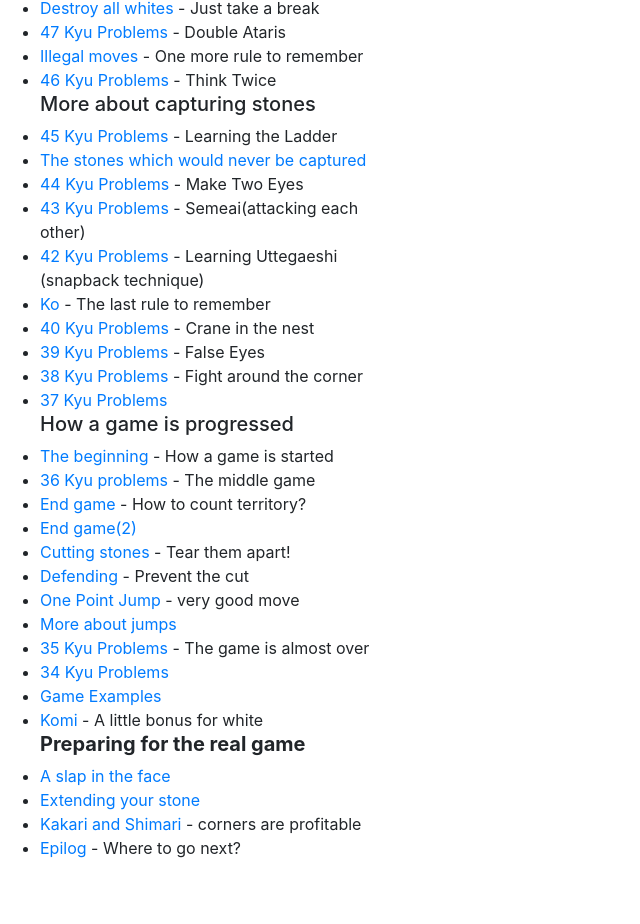
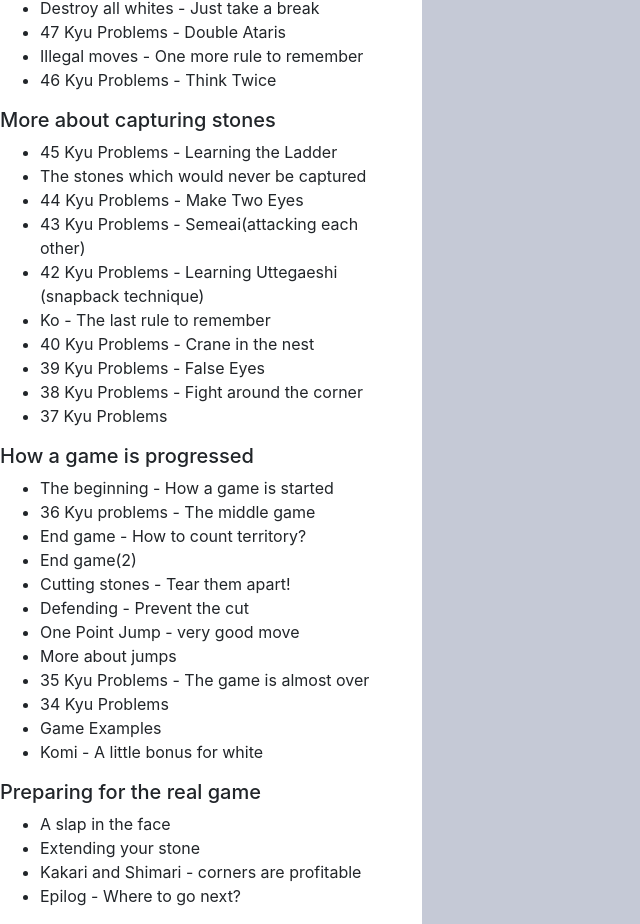
Before and after one commit to avionipevaju/GoEverywhere-Tutorial, an Angular app: page / in a window 1280 px wide. Shown: the part 260-1184 px from the top of the page, without its empty margins (0-640 px from the left). Before the commit the page ends 1136 px from the top, so only its background shows below. Built offline with nearby package versions, Linux system fonts and the light colour scheme.

Commit message:
Added background color Small fixes

```diff
--- a/src/app/app.component.css
+++ b/src/app/app.component.css
@@ -4,4 +4,5 @@
 
 #mainWindow{
   margin-top: 3em;
+  background: #c5c9d6;
 }
--- a/src/app/capture/capture.component.css
+++ b/src/app/capture/capture.component.css
@@ -1,8 +1,19 @@
 #board{
   margin:auto;
   width: 40%;
+  padding-bottom: 3em;
 }
 
-#component{
-  background: #c5c9d6;
+h4{
+  margin-top:1em;
 }
+
+#control{
+  margin:auto;
+  margin-right: 10em;
+  margin-bottom: 2em;
+}
+
+#instructions{
+  padding:1em;
+}
--- a/src/app/capture/capture.component.html
+++ b/src/app/capture/capture.component.html
@@ -1,10 +1,12 @@
-<div id="component">
 <h4 class="text-center">50 Kyu Problems</h4>
-<p> You can click on the board and take the opponent's stones.
+<p id="instructions"> You can click on the board and take the opponent's stones.
 
   If you see the word failed, just "retry" until you get the success message below the board.
 
   Here, a 9 x 9 board is used. Normally, a 19 x 19 board is used. The smaller board is recommended for beginners. </p>
-<div id="board"></div>
-  <button (click)="resetBoard()" class="btn btn-primary">Reset Board</button>
+  <div id="control" class="text-right">
+    <button (click)="resetBoard()" id="resetBtn" class="btn btn-primary">Reset Board</button>
+  </div>
+
+  <div id="board">
 </div>
--- a/src/app/content/content.component.html
+++ b/src/app/content/content.component.html
@@ -1,5 +1,5 @@
+<h5>Basic rules and how to capture stones</h5>
 <ul class="text-left" id="list">
-  <h5>Basic rules and how to capture stones</h5>
   <li>
     <a [routerLink]="" (click)='change("")'>Introduction</a>
   <li>
@@ -8,95 +8,99 @@
     <a [routerLink]="" (click)='change("capture")' >50 Kyu Problems</a>
     - Capture Atari Stones!
   <li>
-    <a href="">49 Kyu Problems</a>
+    <a [routerLink]="" (click)='change("")'>49 Kyu Problems</a>
     - A bit more difficult
   <li>
-    <a href="">48 Kyu Problems</a>
+    <a [routerLink]="" (click)='change("")'>48 Kyu Problems</a>
     - Capture anyway!
   <li>
-    <a href="">Destroy all whites</a>
+    <a [routerLink]="" (click)='change("")'>Destroy all whites</a>
     - Just take a break
   <li>
-    <a href="">47 Kyu Problems</a>
+    <a [routerLink]="" (click)='change("")'>47 Kyu Problems</a>
     - Double Ataris
   <li>
-    <a href="">Illegal moves</a>
+    <a [routerLink]="" (click)='change("")'>Illegal moves</a>
     - One more rule to remember
   <li>
-    <a href="">46 Kyu Problems</a> - Think Twice
+    <a [routerLink]="" (click)='change("")'>46 Kyu Problems</a> - Think Twice
   </li>
-
-
-  <h5>More about capturing stones</h5>
+</ul>
+<h5>More about capturing stones</h5>
+<ul>
   <li>
-    <a href="P45K.html" target="body">45 Kyu Problems</a>
+    <a [routerLink]="" (click)='change("")'>45 Kyu Problems</a>
     - Learning the Ladder
   <li>
-    <a href="nigan.html" target="body">The stones which would never be captured</a>
+    <a [routerLink]="" (click)='change("")'>The stones which would never be captured</a>
   <li>
-    <a href="P44K.html" target="body">44 Kyu Problems</a>
+    <a [routerLink]="" (click)='change("")'>44 Kyu Problems</a>
     - Make Two Eyes
   <li>
-    <a href="P43K.html" target="body">43 Kyu Problems</a>
+    <a [routerLink]="" (click)='change("")'>43 Kyu Problems</a>
     - Semeai(attacking each other)
   <li>
-    <a href="P42K.html" target="body">42 Kyu Problems</a>
+    <a [routerLink]="" (click)='change("")'>42 Kyu Problems</a>
     - Learning Uttegaeshi (snapback technique)
   <li>
-    <a href="ko.html" target="body">Ko</a>
+    <a [routerLink]="" (click)='change("")'>Ko</a>
     - The last rule to remember
   <li>
-    <a href="P40K.html" target="body">40 Kyu Problems</a>
+    <a [routerLink]="" (click)='change("")'>40 Kyu Problems</a>
     - Crane in the nest
   <li>
-    <a href="falseeye.html" target="body">39 Kyu Problems</a>
+    <a [routerLink]="" (click)='change("")'>39 Kyu Problems</a>
     - False Eyes
   <li>
-    <a href="cornerwar.html" target="body">38 Kyu Problems</a>
+    <a [routerLink]="" (click)='change("")'>38 Kyu Problems</a>
     - Fight around the corner
   <li>
-    <a href="complex.html" target="body">37 Kyu Problems</a>
-    <h5>How a game is progressed</h5>
+    <a [routerLink]="" (click)='change("")'>37 Kyu Problems</a>
+</li>
+</ul>
+<h5>How a game is progressed</h5>
+<ul>
   <li>
-    <a href="fuseki.html" target="body">The beginning</a>
+    <a [routerLink]="" (click)='change("")'>The beginning</a>
     - How a game is started
   <li>
-    <a href="middle.html" target="body">36 Kyu problems</a>
+    <a [routerLink]="" (click)='change("")'>36 Kyu problems</a>
     - The middle game
   <li>
-    <a href="count.html" target="body">End game</a>
+    <a [routerLink]="" (click)='change("")'>End game</a>
     - How to count territory?
   <li>
-    <a href="count2.html" target="body">End game(2)</a>
+    <a [routerLink]="" (click)='change("")'>End game(2)</a>
   <li>
-    <a href="cut.html" target="body">Cutting stones</a>
+    <a [routerLink]="" (click)='change("")'>Cutting stones</a>
     - Tear them apart!
   <li>
-    <a href="defend.html" target="body">Defending</a>
+    <a [routerLink]="" (click)='change("")'>Defending</a>
     - Prevent the cut
   <li>
-    <a href="1ken.html" target="body">One Point Jump</a>
+    <a [routerLink]="" (click)='change("")'>One Point Jump</a>
     - very good move
   <li>
-    <a href="2ken.html" target="body">More about jumps</a>
+    <a [routerLink]="" (click)='change("")'>More about jumps</a>
   <li>
-    <a href="end.html" target="body">35 Kyu Problems</a>
+    <a [routerLink]="" (click)='change("")'>35 Kyu Problems</a>
     - The game is almost over
   <li>
-    <a href="hitome.html" target="body">34 Kyu Problems</a>
+    <a [routerLink]="" (click)='change("")'>34 Kyu Problems</a>
   <li>
-    <a href="samplegame.html" target="body">Game Examples</a>
+    <a [routerLink]="" (click)='change("")'>Game Examples</a>
   <li>
-    <a href="komi.html" target="body">Komi</a> - A little bonus for white
-    <h5><b>Preparing for the real game</b></h5>
+    <a [routerLink]="" (click)='change("")'>Komi</a> - A little bonus for white
+</li>
+</ul>
+<h5>Preparing for the real game</h5>
+<ul>
   <li>
-    <a href="tsukehane.html" target="body">A slap in the face</a>
+    <a [routerLink]="" (click)='change("")'>A slap in the face</a>
   <li>
-    <a href="hanenobi.html" target="body">Extending your stone</a>
+    <a [routerLink]="" (click)='change("")'>Extending your stone</a>
   <li>
-    <a href="kakari.html" target="body">Kakari and Shimari</a> - corners are profitable
+    <a [routerLink]="" (click)='change("")'>Kakari and Shimari</a> - corners are profitable
   <li>
-    <a href="epilog.html" target="body">Epilog</a> - Where to go next?</li>
-
-
+    <a [routerLink]="" (click)='change("")'>Epilog</a> - Where to go next?</li>
 </ul>
```
